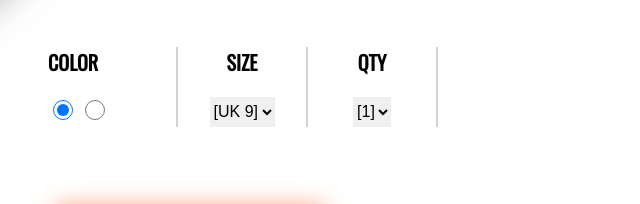
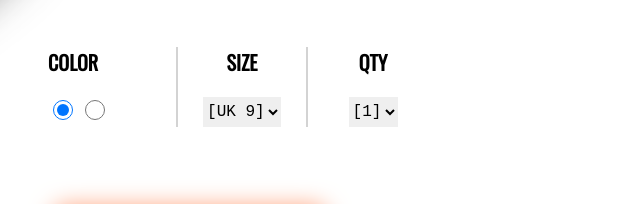
Before and after one commit to darothub/pumastampd, a plain HTML site: page index.html in a window 1280 px wide. Shown: the part 757-961 px from the top of the page, 436-1076 px from the left. Drawn offline with nearby package versions, Linux system fonts and the light colour scheme.

Commit message:
remove qty border

```diff
--- a/index.css
+++ b/index.css
@@ -163,6 +163,9 @@ p{
     border-right: 2px solid lightgrey;
 
 }
+.description-csq div:nth-child(3){
+    border: none;
+}
 .description-csq div p{
     font-size: 20px;
     text-transform: uppercase;
@@ -208,6 +211,7 @@ p{
     color: grey;
 }
 select{
+    font-family: 'Courier New', Courier, monospace;
     border: none;
     height: 30px;
     font-size: 16px;
```
Also changed, not shown: images/Stampd X.png (deleted), images/sh2.png (deleted), images/shoe.png (deleted), images/shoe1.png (deleted), images/shoet.png (deleted), images/shonew.png (deleted), images/shonew2.png (deleted), 2 other files.
